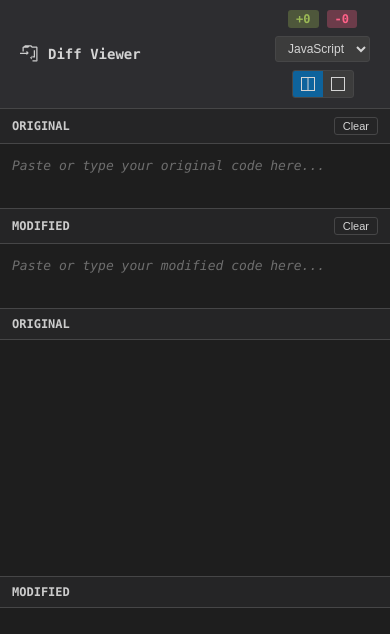
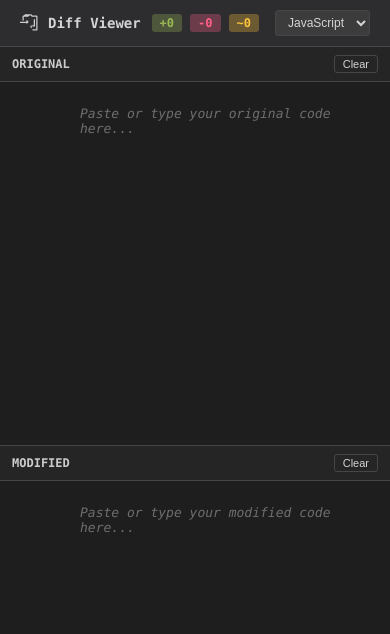
Before and after one commit to sssamuelll/diffviewer, a React (Vite) app: page / in a window 390 px wide. Shown: the top 634 px of the page. Built offline with nearby package versions, Linux system fonts and the light colour scheme.

Commit message:
refactor diff viewer into dual inline editors

```diff
--- /dev/null
+++ b/src/components/DiffViewer/DiffEditorPane.tsx
@@ -0,0 +1,95 @@
+import { type FC, useCallback, useEffect, useMemo, useRef } from 'react';
+import clsx from 'clsx';
+import { type HighlightedDiffLine } from './types';
+
+interface DiffEditorPaneProps {
+  readonly title: string;
+  readonly value: string;
+  readonly placeholder: string;
+  readonly onChange: (value: string) => void;
+  readonly onClear: () => void;
+  readonly lines: HighlightedDiffLine[];
+}
+
+const DiffEditorPane: FC<DiffEditorPaneProps> = ({
+  title,
+  value,
+  placeholder,
+  onChange,
+  onClear,
+  lines,
+}) => {
+  const textareaRef = useRef<HTMLTextAreaElement | null>(null);
+  const lineContainerRef = useRef<HTMLDivElement | null>(null);
+
+  const syncScroll = useCallback((): void => {
+    const textarea = textareaRef.current;
+    const lineContainer = lineContainerRef.current;
+    if (!textarea || !lineContainer) {
+      return;
+    }
+
+    const { scrollTop, scrollLeft } = textarea;
+    lineContainer.style.transform = `translate3d(${-scrollLeft}px, ${-scrollTop}px, 0)`;
+  }, []);
+
+  useEffect(() => {
+    syncScroll();
+  }, [syncScroll, value, lines.length]);
+
+  const placeholderVisible = useMemo(
+    () => value.length === 0 && lines.length === 0,
+    [lines.length, value.length],
+  );
+
+  return (
+    <div className="diff-editor-pane">
+      <div className="pane-header">
+        <span className="pane-title">{title}</span>
+        <button className="clear-btn" type="button" onClick={onClear} title="Clear">
+          Clear
+        </button>
+      </div>
+      <div className="editor-wrapper">
+        <textarea
+          ref={textareaRef}
+          className="diff-editor-textarea"
+          value={value}
+          onChange={(event) => onChange(event.target.value)}
+          onScroll={syncScroll}
+          spellCheck={false}
+          placeholder={placeholder}
+          wrap="off"
+        />
+        <div className="editor-content" aria-hidden={true}>
+          <div ref={lineContainerRef} className="editor-lines">
+            {placeholderVisible ? (
+              <div className="editor-placeholder">{placeholder}</div>
+            ) : (
+              lines.map((line, index) => (
+                <div
+                  key={`${line.type}-${line.lineNumber ?? 'blank'}-${index}`}
+                  className={clsx('editor-line', {
+                    'editor-line-added': line.type === 'added',
+                    'editor-line-removed': line.type === 'removed',
+                    'editor-line-modified': line.type === 'modified',
+                  })}
+                >
+                  <span className="line-number">{line.lineNumber ?? ''}</span>
+                  <span
+                    className="line-code"
+                    dangerouslySetInnerHTML={{
+                      __html: line.highlightedContent.length > 0 ? line.highlightedContent : '&nbsp;',
+                    }}
+                  />
+                </div>
+              ))
+            )}
+          </div>
+        </div>
+      </div>
+    </div>
+  );
+};
+
+export default DiffEditorPane;
--- a/src/components/DiffViewer/DiffViewer.css
+++ b/src/components/DiffViewer/DiffViewer.css
@@ -81,6 +81,11 @@
   color: #ff6188;
 }
 
+.stat.modifications {
+  background-color: rgba(255, 197, 61, 0.3);
+  color: #ffc53d;
+}
+
 .language-selector {
   padding: 4px 8px;
   background-color: var(--vscode-input-bg);
@@ -96,54 +101,23 @@
   background-color: var(--vscode-hover);
 }
 
-.view-mode-toggle {
+.diff-viewer-body {
+  flex: 1;
   display: flex;
-  background-color: var(--vscode-input-bg);
-  border: 1px solid var(--vscode-input-border);
-  border-radius: 3px;
+  background-color: var(--vscode-border);
   overflow: hidden;
 }
 
-.view-mode-btn {
-  display: flex;
-  align-items: center;
-  justify-content: center;
-  width: 30px;
-  height: 26px;
-  background: transparent;
-  border: none;
-  color: var(--vscode-text);
-  cursor: pointer;
-  transition: background-color 0.2s;
-}
-
-.view-mode-btn svg {
-  width: 16px;
-  height: 16px;
-}
-
-.view-mode-btn:hover {
-  background-color: var(--vscode-hover);
-}
-
-.view-mode-btn.active {
-  background-color: var(--vscode-button-bg);
-}
-
-.diff-viewer-input {
-  display: grid;
-  grid-template-columns: 1fr 1fr;
-  gap: 1px;
-  background-color: var(--vscode-border);
-  border-bottom: 1px solid var(--vscode-border);
-  min-height: 200px;
-  max-height: 300px;
-}
-
-.input-pane {
+.diff-editor-pane {
+  flex: 1;
   display: flex;
   flex-direction: column;
   background-color: var(--vscode-editor-bg);
+  border-right: 1px solid var(--vscode-border);
+}
+
+.diff-editor-pane:last-child {
+  border-right: none;
 }
 
 .pane-header {
@@ -178,159 +152,151 @@
   border-color: var(--vscode-button-bg);
 }
 
-.code-input {
+.editor-wrapper {
+  position: relative;
   flex: 1;
-  padding: 12px;
+  overflow: hidden;
   background-color: var(--vscode-editor-bg);
-  color: var(--vscode-text);
+}
+
+.diff-editor-textarea {
+  position: absolute;
+  inset: 0;
+  width: 100%;
+  height: 100%;
+  padding: 12px 16px 12px 80px;
+  background: transparent;
+  color: transparent;
+  caret-color: var(--vscode-text);
   border: none;
-  font-family: 'Menlo', 'Monaco', 'Courier New', monospace;
+  resize: none;
+  font-family: inherit;
   font-size: 13px;
-  line-height: 1.5;
-  resize: none;
+  line-height: 20px;
+  white-space: pre;
+  overflow: auto;
+  z-index: 2;
+}
+
+.diff-editor-textarea:focus {
   outline: none;
 }
 
-.code-input::placeholder {
-  color: #6e6e6e;
-  font-style: italic;
+.diff-editor-textarea::placeholder {
+  color: transparent;
 }
 
-.diff-viewer-output {
-  flex: 1;
-  overflow: auto;
-  background-color: var(--vscode-editor-bg);
+.diff-editor-textarea::selection {
+  background: rgba(128, 189, 255, 0.35);
 }
 
-.diff-split-view {
-  display: grid;
-  grid-template-columns: 1fr 1fr;
-  gap: 1px;
-  height: 100%;
-  background-color: var(--vscode-border);
+.editor-content {
+  position: absolute;
+  inset: 0;
+  pointer-events: none;
+  overflow: hidden;
+  z-index: 1;
 }
 
-.diff-unified-view {
-  height: 100%;
+.editor-lines {
+  position: absolute;
+  top: 0;
+  left: 0;
+  min-width: 100%;
+  padding: 12px 0;
+  box-sizing: border-box;
 }
 
-.diff-pane {
+.editor-line {
   display: flex;
-  flex-direction: column;
-  background-color: var(--vscode-editor-bg);
-  overflow: hidden;
+  min-height: 20px;
+  line-height: 20px;
+  border-bottom: 1px solid rgba(255, 255, 255, 0.05);
 }
 
-.diff-pane-header {
-  padding: 8px 12px;
-  background-color: var(--vscode-sidebar-bg);
-  border-bottom: 1px solid var(--vscode-border);
-  font-size: 12px;
-  font-weight: 600;
-  text-transform: uppercase;
-  color: #cccccc;
+.line-number {
+  width: 48px;
+  padding: 0 8px 0 12px;
+  color: var(--vscode-line-number);
+  text-align: right;
+  user-select: none;
 }
 
-.diff-content {
+.line-code {
   flex: 1;
-  overflow: auto;
-  font-size: 13px;
-  line-height: 20px;
+  padding: 0 16px 0 12px;
+  white-space: pre;
+  display: block;
+  border-left: 3px solid transparent;
 }
 
-.diff-line {
-  display: flex;
-  min-height: 20px;
-  border-bottom: 1px solid rgba(255, 255, 255, 0.04);
-}
-
-.diff-line-added {
+.editor-line-added {
   background-color: var(--vscode-added-bg);
 }
 
-.diff-line-removed {
+.editor-line-added .line-code {
+  border-left-color: var(--vscode-added-border);
+}
+
+.editor-line-removed {
   background-color: var(--vscode-removed-bg);
 }
 
-.diff-line-empty {
-  background-color: var(--vscode-sidebar-bg);
-  opacity: 0.5;
+.editor-line-removed .line-code {
+  border-left-color: var(--vscode-removed-border);
 }
 
-.line-number {
-  display: inline-block;
-  min-width: 50px;
-  padding: 0 8px;
-  color: var(--vscode-line-number);
-  text-align: right;
-  background-color: rgba(0, 0, 0, 0.2);
-  user-select: none;
-  border-right: 1px solid var(--vscode-border);
+.editor-line-modified {
+  background-color: var(--vscode-modified-bg);
 }
 
-.diff-marker {
-  display: inline-block;
-  width: 20px;
-  text-align: center;
-  color: var(--vscode-text);
-  font-weight: bold;
-  user-select: none;
+.editor-line-modified .line-code {
+  border-left-color: var(--vscode-modified-border);
 }
 
-.line-content {
-  flex: 1;
-  margin: 0;
-  padding: 0 12px;
-  white-space: pre;
-  overflow-x: auto;
+.editor-placeholder {
+  padding: 12px 16px 12px 80px;
+  color: #6e6e6e;
+  font-style: italic;
+  white-space: pre-wrap;
 }
 
-.line-content code {
+.editor-lines span,
+.editor-placeholder {
   font-family: inherit;
-  background: transparent;
+  font-size: 13px;
 }
 
 /* Scrollbar styling */
-.diff-content::-webkit-scrollbar,
-.code-input::-webkit-scrollbar {
+.editor-wrapper ::-webkit-scrollbar {
   width: 10px;
   height: 10px;
 }
 
-.diff-content::-webkit-scrollbar-track,
-.code-input::-webkit-scrollbar-track {
+.editor-wrapper ::-webkit-scrollbar-track {
   background: var(--vscode-editor-bg);
 }
 
-.diff-content::-webkit-scrollbar-thumb,
-.code-input::-webkit-scrollbar-thumb {
+.editor-wrapper ::-webkit-scrollbar-thumb {
   background: #424242;
   border-radius: 5px;
 }
 
-.diff-content::-webkit-scrollbar-thumb:hover,
-.code-input::-webkit-scrollbar-thumb:hover {
+.editor-wrapper ::-webkit-scrollbar-thumb:hover {
   background: #4e4e4e;
 }
 
-/* Responsive design */
 @media (max-width: 768px) {
-  .diff-viewer-input {
-    grid-template-columns: 1fr;
-    max-height: 400px;
+  .diff-viewer-body {
+    flex-direction: column;
   }
 
-  .diff-split-view {
-    grid-template-columns: 1fr;
+  .diff-editor-pane {
+    border-right: none;
+    border-bottom: 1px solid var(--vscode-border);
   }
 
-  .diff-viewer-controls {
-    flex-direction: column;
-    gap: 8px;
-  }
-
-  .line-number {
-    min-width: 40px;
-    font-size: 11px;
+  .diff-editor-pane:last-child {
+    border-bottom: none;
   }
 }
--- a/src/components/DiffViewer/DiffViewer.tsx
+++ b/src/components/DiffViewer/DiffViewer.tsx
@@ -1,4 +1,4 @@
-import { useState, useMemo } from 'react';
+import { type FC, useCallback, useMemo, useState } from 'react';
 import * as Diff from 'diff';
 import Prism from 'prismjs';
 import '../../styles/prism-vsc-dark-plus.css';
@@ -9,90 +9,176 @@ import 'prismjs/components/prism-tsx';
 import 'prismjs/components/prism-css';
 import 'prismjs/components/prism-json';
 import './DiffViewer.css';
-import { type DiffLine, type DiffViewMode } from './types';
-import clsx from 'clsx';
+import DiffEditorPane from './DiffEditorPane';
+import { type DiffLine, type DiffStats, type HighlightedDiffLine } from './types';
 
-const DiffViewer: React.FC = () => {
-  const [leftText, setLeftText] = useState<string>('');
-  const [rightText, setRightText] = useState<string>('');
-  const [viewMode, setViewMode] = useState<DiffViewMode>('split');
+interface DiffComputationResult {
+  readonly original: DiffLine[];
+  readonly modified: DiffLine[];
+  readonly stats: DiffStats;
+}
+
+const splitIntoLines = (value: string): string[] => {
+  if (!value) {
+    return [];
+  }
+
+  const normalized = value.replace(/\r\n/g, '\n');
+  const segments = normalized.split('\n');
+  if (segments.length > 1 && segments[segments.length - 1] === '') {
+    segments.pop();
+  }
+  return segments;
+};
+
+const computeDiff = (original: string, modified: string): DiffComputationResult => {
+  if (!original && !modified) {
+    return {
+      original: [],
+      modified: [],
+      stats: { additions: 0, deletions: 0, modifications: 0 },
+    };
+  }
+
+  const parts = Diff.diffLines(original, modified);
+  const originalLines: DiffLine[] = [];
+  const modifiedLines: DiffLine[] = [];
+  let originalLineNumber = 1;
+  let modifiedLineNumber = 1;
+  let additions = 0;
+  let deletions = 0;
+  let modifications = 0;
+
+  for (let index = 0; index < parts.length; index += 1) {
+    const part = parts[index];
+
+    if (part.removed && index + 1 < parts.length && parts[index + 1]?.added) {
+      const nextPart = parts[index + 1];
+      const removedLines = splitIntoLines(part.value);
+      const addedLines = splitIntoLines(nextPart.value);
+
+      removedLines.forEach((line) => {
+        originalLines.push({ content: line, type: 'modified', lineNumber: originalLineNumber });
+        originalLineNumber += 1;
+      });
+
+      addedLines.forEach((line) => {
+        modifiedLines.push({ content: line, type: 'modified', lineNumber: modifiedLineNumber });
+        modifiedLineNumber += 1;
+      });
+
+      modifications += Math.max(removedLines.length, addedLines.length, 1);
+      index += 1;
+      continue;
+    }
+
+    if (part.added) {
+      const addedLines = splitIntoLines(part.value);
+      if (addedLines.length === 0) {
+        modifiedLines.push({ content: '', type: 'added', lineNumber: modifiedLineNumber });
+        originalLines.push({ content: '', type: 'added', lineNumber: null });
+        additions += 1;
+        modifiedLineNumber += 1;
+      } else {
+        addedLines.forEach((line) => {
+          modifiedLines.push({ content: line, type: 'added', lineNumber: modifiedLineNumber });
+          modifiedLineNumber += 1;
+          originalLines.push({ content: '', type: 'added', lineNumber: null });
+          additions += 1;
+        });
+      }
+      continue;
+    }
+
+    if (part.removed) {
+      const removedLines = splitIntoLines(part.value);
+      if (removedLines.length === 0) {
+        originalLines.push({ content: '', type: 'removed', lineNumber: originalLineNumber });
+        modifiedLines.push({ content: '', type: 'removed', lineNumber: null });
+        deletions += 1;
+        originalLineNumber += 1;
+      } else {
+        removedLines.forEach((line) => {
+          originalLines.push({ content: line, type: 'removed', lineNumber: originalLineNumber });
+          originalLineNumber += 1;
+          modifiedLines.push({ content: '', type: 'removed', lineNumber: null });
+          deletions += 1;
+        });
+      }
+      continue;
+    }
+
+    const unchangedLines = splitIntoLines(part.value);
+    if (unchangedLines.length === 0) {
+      continue;
+    }
+
+    unchangedLines.forEach((line) => {
+      originalLines.push({ content: line, type: 'unchanged', lineNumber: originalLineNumber });
+      modifiedLines.push({ content: line, type: 'unchanged', lineNumber: modifiedLineNumber });
+      originalLineNumber += 1;
+      modifiedLineNumber += 1;
+    });
+  }
+
+  return {
+    original: originalLines,
+    modified: modifiedLines,
+    stats: { additions, deletions, modifications },
+  };
+};
+
+const DiffViewer: FC = () => {
+  const [originalCode, setOriginalCode] = useState<string>('');
+  const [modifiedCode, setModifiedCode] = useState<string>('');
   const [language, setLanguage] = useState<string>('javascript');
 
-  const diffLines = useMemo((): DiffLine[] => {
-    if (!leftText && !rightText) return [];
-
-    const diff = Diff.diffLines(leftText, rightText);
-    const lines: DiffLine[] = [];
-    let leftLineNumber = 1;
-    let rightLineNumber = 1;
-
-    diff.forEach((part) => {
-      const partLines = part.value.split('\n').filter((_, index, arr) =>
-        index < arr.length - 1 || part.value[part.value.length - 1] !== '\n'
+  const { original, modified, stats } = useMemo(
+    () => computeDiff(originalCode, modifiedCode),
+    [originalCode, modifiedCode],
   );
 
-      partLines.forEach((line) => {
-        if (part.added) {
-          lines.push({
-            type: 'added',
-            leftContent: '',
-            rightContent: line,
-            leftLineNumber: null,
-            rightLineNumber: rightLineNumber++,
-          });
-        } else if (part.removed) {
-          lines.push({
-            type: 'removed',
-            leftContent: line,
-            rightContent: '',
-            leftLineNumber: leftLineNumber++,
-            rightLineNumber: null,
-          });
-        } else {
-          lines.push({
-            type: 'unchanged',
-            leftContent: line,
-            rightContent: line,
-            leftLineNumber: leftLineNumber++,
-            rightLineNumber: rightLineNumber++,
-          });
+  const highlightSyntax = useCallback(
+    (code: string): string => {
+      if (!code) {
+        return '';
       }
-      });
-    });
-
-    return lines;
-  }, [leftText, rightText]);
-
-  const highlightSyntax = (code: string): string => {
-    if (!code) return '';
       try {
-      const grammar = Prism.languages[language] || Prism.languages.plaintext;
+        const grammar = Prism.languages[language] ?? Prism.languages.plaintext;
         return Prism.highlight(code, grammar, language);
       } catch {
-      return code;
+        return code.replace(/&/g, '&amp;').replace(/</g, '&lt;').replace(/>/g, '&gt;');
       }
-  };
+    },
+    [language],
+  );
 
-  const handlePaste = (setter: (value: string) => void) => (e: React.ClipboardEvent<HTMLTextAreaElement>) => {
-    e.preventDefault();
-    const text = e.clipboardData.getData('text');
-    setter(text);
-  };
+  const originalLines = useMemo<HighlightedDiffLine[]>(
+    () =>
+      original.map((line) => ({
+        ...line,
+        highlightedContent: line.content.length > 0 ? highlightSyntax(line.content) : '&nbsp;',
+      })),
+    [highlightSyntax, original],
+  );
 
-  const stats = useMemo(() => {
-    const additions = diffLines.filter(l => l.type === 'added').length;
-    const deletions = diffLines.filter(l => l.type === 'removed').length;
-    return { additions, deletions };
-  }, [diffLines]);
+  const modifiedLines = useMemo<HighlightedDiffLine[]>(
+    () =>
+      modified.map((line) => ({
+        ...line,
+        highlightedContent: line.content.length > 0 ? highlightSyntax(line.content) : '&nbsp;',
+      })),
+    [highlightSyntax, modified],
+  );
 
   return (
     <div className="diff-viewer-container">
       <div className="diff-viewer-header">
         <div className="diff-viewer-title">
-          <svg className="icon" viewBox="0 0 16 16" fill="currentColor">
-            <path d="M13.5 2H10L9 1H4L3 2H2.5L2 2.5V6H3V3H6.5L7.5 2H8.5L9.5 3H13V12.5L13.5 13H10V14H13.5L14 13.5V2.5L13.5 2Z"/>
-            <path d="M5.56 8.56L7 7.12L5.56 5.69L4.85 6.4L5.44 7H0V8H5.44L4.85 8.6L5.56 8.56Z"/>
-            <path d="M9.41 12.41L8 11L9.41 9.59L10.12 10.3L9.53 10.89H12V5H11V9.89H9.53L10.12 9.3L9.41 9.34V12.41Z"/>
+          <svg className="icon" viewBox="0 0 16 16" fill="currentColor" aria-hidden="true">
+            <path d="M13.5 2H10L9 1H4L3 2H2.5L2 2.5V6H3V3H6.5L7.5 2H8.5L9.5 3H13V12.5L13.5 13H10V14H13.5L14 13.5V2.5L13.5 2Z" />
+            <path d="M5.56 8.56L7 7.12L5.56 5.69L4.85 6.4L5.44 7H0V8H5.44L4.85 8.6L5.56 8.56Z" />
+            <path d="M9.41 12.41L8 11L9.41 9.59L10.12 10.3L9.53 10.89H12V5H11V9.89H9.53L10.12 9.3L9.41 9.34V12.41Z" />
           </svg>
           <span>Diff Viewer</span>
         </div>
@@ -100,11 +186,12 @@ const DiffViewer: React.FC = () => {
           <div className="diff-stats">
             <span className="stat additions">+{stats.additions}</span>
             <span className="stat deletions">-{stats.deletions}</span>
+            <span className="stat modifications">~{stats.modifications}</span>
           </div>
           <select
             className="language-selector"
             value={language}
-            onChange={(e) => setLanguage(e.target.value)}
+            onChange={(event) => setLanguage(event.target.value)}
           >
             <option value="javascript">JavaScript</option>
             <option value="typescript">TypeScript</option>
@@ -114,172 +201,26 @@ const DiffViewer: React.FC = () => {
             <option value="json">JSON</option>
             <option value="plaintext">Plain Text</option>
           </select>
-          <div className="view-mode-toggle">
-            <button
-              className={clsx('view-mode-btn', { active: viewMode === 'split' })}
-              onClick={() => setViewMode('split')}
-              title="Split View"
-            >
-              <svg viewBox="0 0 16 16" fill="currentColor">
-                <path d="M1 1v14h14V1H1zm1 1h5.5v12H2V2zm6.5 12V2H14v12H8.5z"/>
-              </svg>
-            </button>
-            <button
-              className={clsx('view-mode-btn', { active: viewMode === 'unified' })}
-              onClick={() => setViewMode('unified')}
-              title="Unified View"
-            >
-              <svg viewBox="0 0 16 16" fill="currentColor">
-                <path d="M1 1v14h14V1H1zm1 1h12v12H2V2z"/>
-              </svg>
-            </button>
-          </div>
         </div>
       </div>
 
-      <div className="diff-viewer-input">
-        <div className="input-pane">
-          <div className="pane-header">
-            <span className="pane-title">Original</span>
-            <button
-              className="clear-btn"
-              onClick={() => setLeftText('')}
-              title="Clear"
-            >
-              Clear
-            </button>
-          </div>
-          <textarea
-            className="code-input"
-            value={leftText}
-            onChange={(e) => setLeftText(e.target.value)}
-            onPaste={handlePaste(setLeftText)}
+      <div className="diff-viewer-body">
+        <DiffEditorPane
+          title="Original"
+          value={originalCode}
+          onChange={setOriginalCode}
+          onClear={() => setOriginalCode('')}
           placeholder="Paste or type your original code here..."
-            spellCheck={false}
+          lines={originalLines}
         />
-        </div>
-        <div className="input-pane">
-          <div className="pane-header">
-            <span className="pane-title">Modified</span>
-            <button
-              className="clear-btn"
-              onClick={() => setRightText('')}
-              title="Clear"
-            >
-              Clear
-            </button>
-          </div>
-          <textarea
-            className="code-input"
-            value={rightText}
-            onChange={(e) => setRightText(e.target.value)}
-            onPaste={handlePaste(setRightText)}
+        <DiffEditorPane
+          title="Modified"
+          value={modifiedCode}
+          onChange={setModifiedCode}
+          onClear={() => setModifiedCode('')}
           placeholder="Paste or type your modified code here..."
-            spellCheck={false}
+          lines={modifiedLines}
         />
-        </div>
-      </div>
-
-      <div className="diff-viewer-output">
-        {viewMode === 'split' ? (
-          <div className="diff-split-view">
-            <div className="diff-pane diff-pane-left">
-              <div className="diff-pane-header">
-                <span>Original</span>
-              </div>
-              <div className="diff-content">
-                {diffLines.map((line, index) => (
-                  <div
-                    key={index}
-                    className={clsx('diff-line', {
-                      'diff-line-removed': line.type === 'removed',
-                      'diff-line-empty': line.type === 'added',
-                    })}
-                  >
-                    <span className="line-number">
-                      {line.leftLineNumber || ''}
-                    </span>
-                    <pre className="line-content">
-                      {line.type !== 'added' && (
-                        <code
-                          dangerouslySetInnerHTML={{
-                            __html: highlightSyntax(line.leftContent)
-                          }}
-                        />
-                      )}
-                    </pre>
-                  </div>
-                ))}
-              </div>
-            </div>
-            <div className="diff-pane diff-pane-right">
-              <div className="diff-pane-header">
-                <span>Modified</span>
-              </div>
-              <div className="diff-content">
-                {diffLines.map((line, index) => (
-                  <div
-                    key={index}
-                    className={clsx('diff-line', {
-                      'diff-line-added': line.type === 'added',
-                      'diff-line-empty': line.type === 'removed',
-                    })}
-                  >
-                    <span className="line-number">
-                      {line.rightLineNumber || ''}
-                    </span>
-                    <pre className="line-content">
-                      {line.type !== 'removed' && (
-                        <code
-                          dangerouslySetInnerHTML={{
-                            __html: highlightSyntax(line.rightContent)
-                          }}
-                        />
-                      )}
-                    </pre>
-                  </div>
-                ))}
-              </div>
-            </div>
-          </div>
-        ) : (
-          <div className="diff-unified-view">
-            <div className="diff-pane">
-              <div className="diff-pane-header">
-                <span>Changes</span>
-              </div>
-              <div className="diff-content">
-                {diffLines.map((line, index) => (
-                  <div
-                    key={index}
-                    className={clsx('diff-line', {
-                      'diff-line-added': line.type === 'added',
-                      'diff-line-removed': line.type === 'removed',
-                    })}
-                  >
-                    <span className="line-number">
-                      {line.type === 'removed'
-                        ? line.leftLineNumber
-                        : line.rightLineNumber || ''}
-                    </span>
-                    <span className="diff-marker">
-                      {line.type === 'added' ? '+' : line.type === 'removed' ? '-' : ' '}
-                    </span>
-                    <pre className="line-content">
-                      <code
-                        dangerouslySetInnerHTML={{
-                          __html: highlightSyntax(
-                            line.type === 'removed' ? line.leftContent : line.rightContent
-                          )
-                        }}
-                      />
-                    </pre>
-                  </div>
-                ))}
-              </div>
-            </div>
-          </div>
-        )}
       </div>
     </div>
   );
--- a/src/components/DiffViewer/index.ts
+++ b/src/components/DiffViewer/index.ts
@@ -1,2 +1,2 @@
 export { default } from './DiffViewer';
-export type { DiffLine, DiffType, DiffViewMode, DiffStats } from './types';
+export type { DiffLine, DiffLineType, DiffStats, HighlightedDiffLine } from './types';
```
Also changed, not shown: src/components/DiffViewer/types.ts (+9 -8 lines), 1 other file (tests, documents, lock files or other folders). Lines whose indentation alone changed are shown as unchanged.
